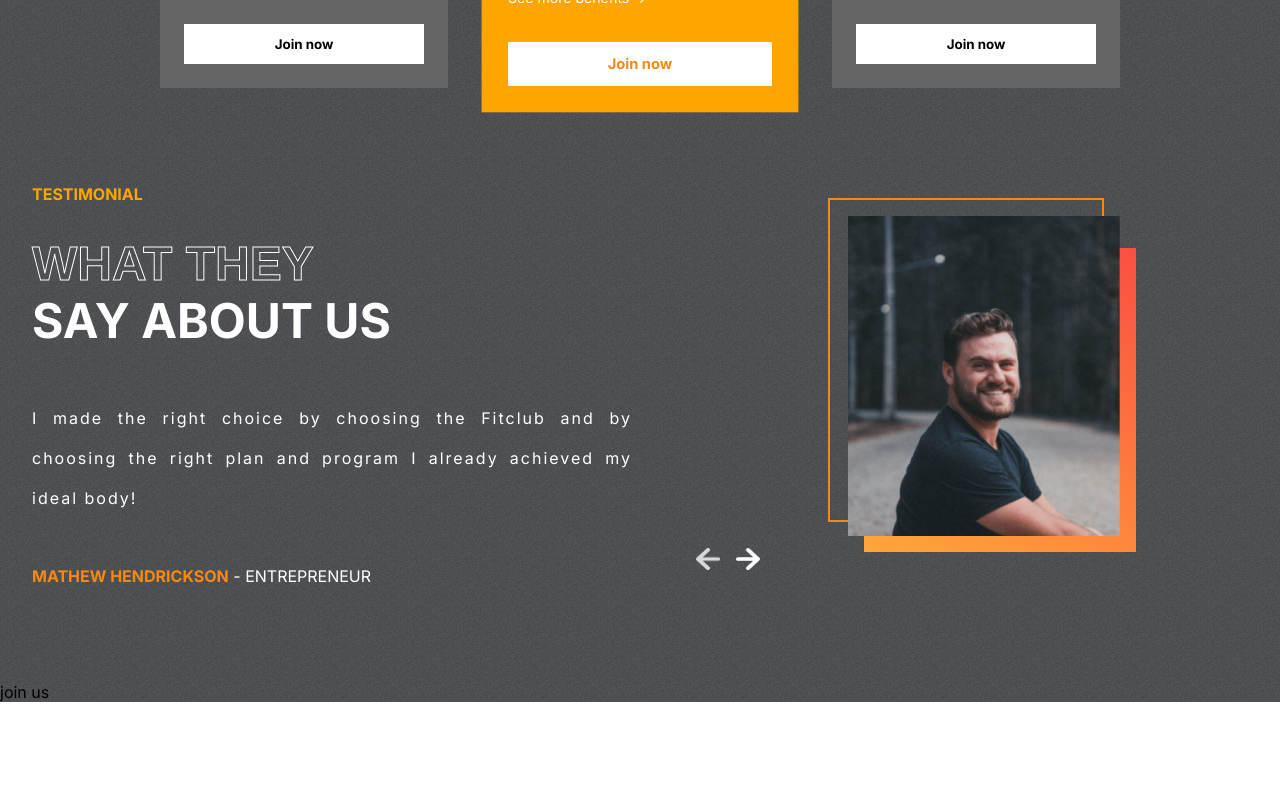
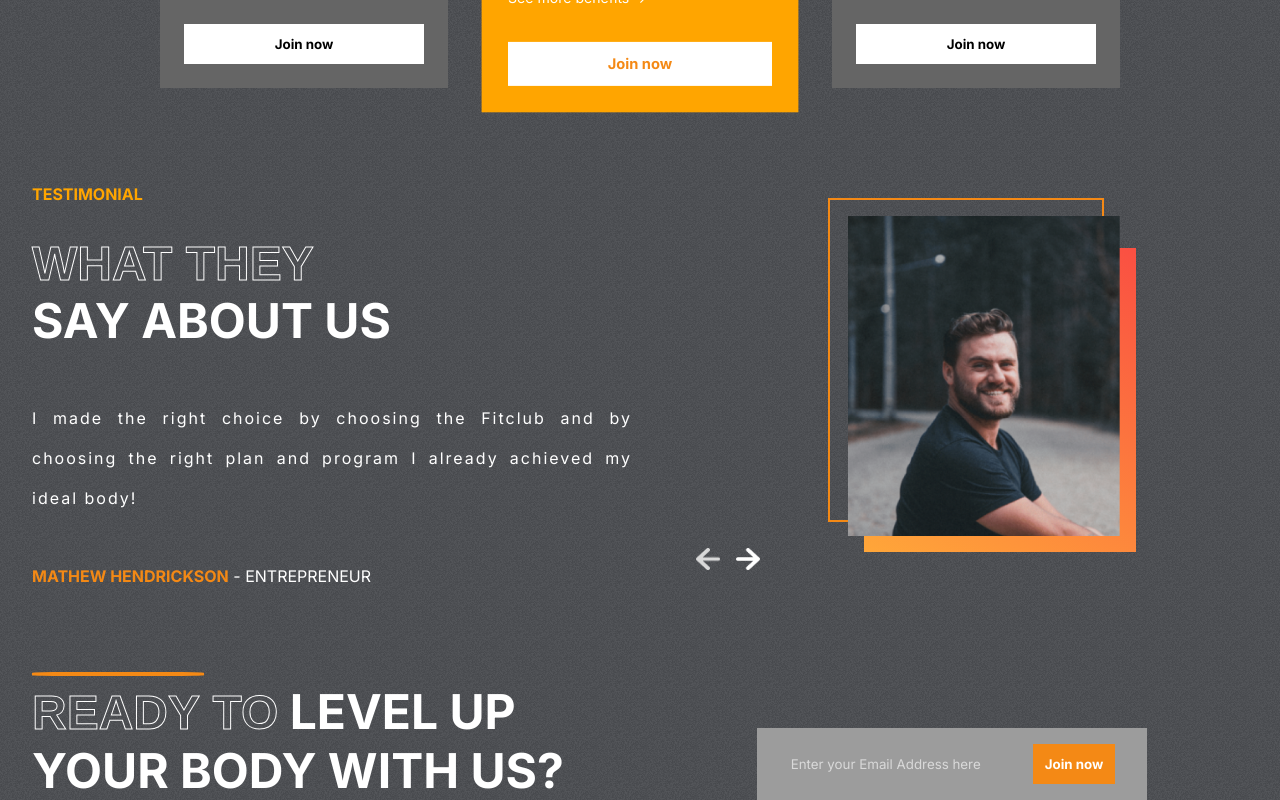
Before and after one commit to addis-ale/gym-app, a React (Create React App) app: page / in a window 1280 px wide. Shown: the part 2403-3203 px from the top of the page. Before the commit the page ends 3105 px from the top, so only its background shows below. Built offline with nearby package versions, Linux system fonts and the light colour scheme.

Commit message:
initial commit

```diff
--- a/package.json
+++ b/package.json
@@ -6,6 +6,7 @@
     "@testing-library/jest-dom": "^5.17.0",
     "@testing-library/react": "^13.4.0",
     "@testing-library/user-event": "^13.5.0",
+    "emailjs-com": "^3.2.0",
     "react": "^18.3.1",
     "react-dom": "^18.3.1",
     "react-scripts": "5.0.1",
--- a/src/components/JoinUs/JoinUs.css
+++ b/src/components/JoinUs/JoinUs.css
@@ -0,0 +1,51 @@
+.join-us {
+  display: flex;
+  gap: 2rem;
+  padding: 0 2rem;
+  align-items: end;
+}
+.join-l {
+  display: flex;
+  flex-direction: column;
+  flex: 1 1;
+  position: relative;
+}
+.join-header {
+  font-size: 3rem;
+  font-weight: bold;
+  color: white;
+  text-transform: uppercase;
+}
+.join-l > hr {
+  position: absolute;
+  width: 10.5rem;
+  border: 2px solid var(--orange);
+  border-radius: 20%;
+  margin: -10px 0;
+}
+.join-r {
+  flex: 1 1;
+  display: flex;
+  align-items: flex-end;
+  justify-content: center;
+}
+.email-container {
+  display: flex;
+  padding: 1rem 2rem;
+
+  background-color: var(--gray);
+  gap: 3rem;
+}
+.email-container > input {
+  color: var(--lightgray);
+  background-color: transparent;
+  border: none;
+  outline: none;
+}
+::placeholder {
+  color: var(--lightgray);
+}
+.email-container > button {
+  background-color: var(--orange);
+  color: white;
+}
--- a/src/components/JoinUs/JoinUs.jsx
+++ b/src/components/JoinUs/JoinUs.jsx
@@ -1,4 +1,53 @@
+import { useRef } from "react";
 import "./JoinUs.css";
+import emailjs from "emailjs-com";
+
 export default function JoinUs() {
-  return <div>join us</div>;
+  const form = useRef();
+
+  const sendEmail = (e) => {
+    e.preventDefault();
+
+    emailjs
+      .sendForm(
+        "service_q86vo9p",
+        "template_cj00ahc",
+        form.current,
+        "caadV0HoPvQi2x9he"
+      )
+      .then(
+        () => {
+          console.log("SUCCESS!");
+        },
+        (error) => {
+          console.log("FAILED...", error.text);
+        }
+      );
+  };
+
+  return (
+    <div className="join-us" id="join-us">
+      <div className="join-l">
+        <hr />
+        <div className="join-header">
+          <div>
+            <span className="stroke-text">ready to</span> level up
+          </div>
+          <div>
+            your body <span>with us?</span>
+          </div>
+        </div>
+      </div>
+      <div className="join-r">
+        <form ref={form} className="email-container" onSubmit={sendEmail}>
+          <input
+            type="email"
+            placeholder="Enter your Email Address here"
+            name="user_email"
+          />
+          <button className="btn">Join now</button>
+        </form>
+      </div>
+    </div>
+  );
 }
```
Also changed, not shown: 1 other file (tests, documents, lock files or other folders).
